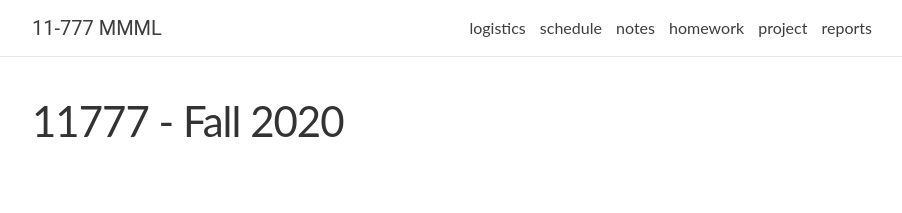
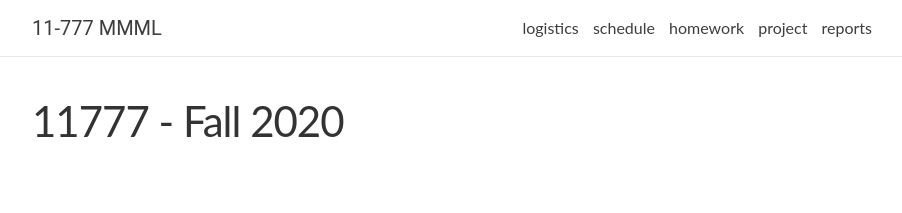
Before and after one commit to pliang279/mmml-course, a Jekyll site: the page built from README.md, in a window 1280 px wide. Shown: the top 213 px of the page, without its empty margins (188-1090 px from the left). Built offline with Jekyll 4.4.1, drawn with Linux system fonts in a browser that asks for light colours; nearby versions of some CDN libraries; our own code applies the rules of GitHub Pages for plain Markdown files; comment, search, counter and statistics services are not loaded.

Commit message:
Update header.html

```diff
--- a/_includes/header.html
+++ b/_includes/header.html
@@ -21,7 +21,6 @@
       <div class="trigger">
         <a class="page-link" href="{{ '/fall2020/logistics/' | relative_url }}">logistics</a>
         <a class="page-link" href="{{ '/fall2020/schedule/' | relative_url }}">schedule</a>
-        <a class="page-link" href="{{ '/fall2020/notes/' | relative_url }}">notes</a>
         <a class="page-link" href="{{ '/fall2020/homework/' | relative_url }}">homework</a>
         <a class="page-link" href="{{ '/fall2020/project/' | relative_url }}">project</a>
         <a class="page-link" href="{{ '/fall2020/reports/' | relative_url }}">reports</a>
```
